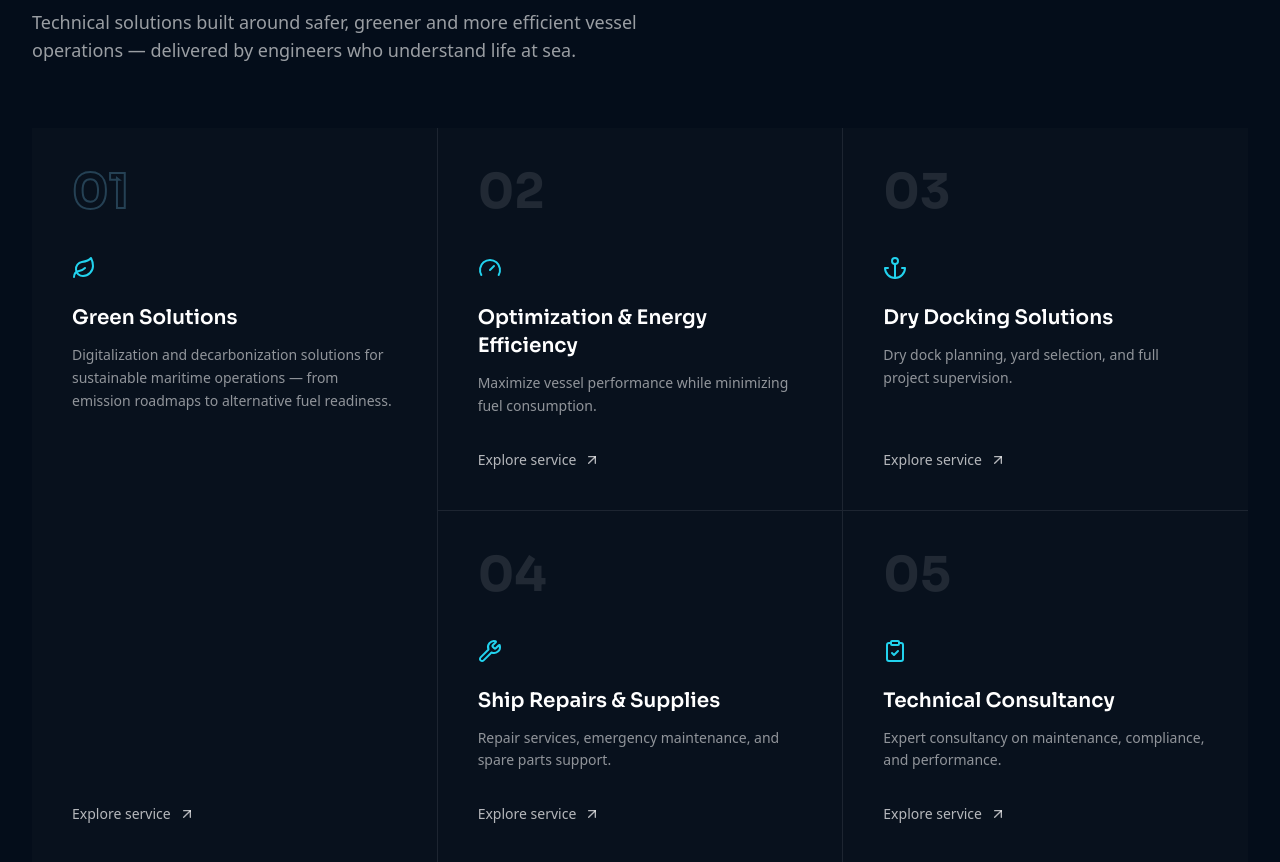
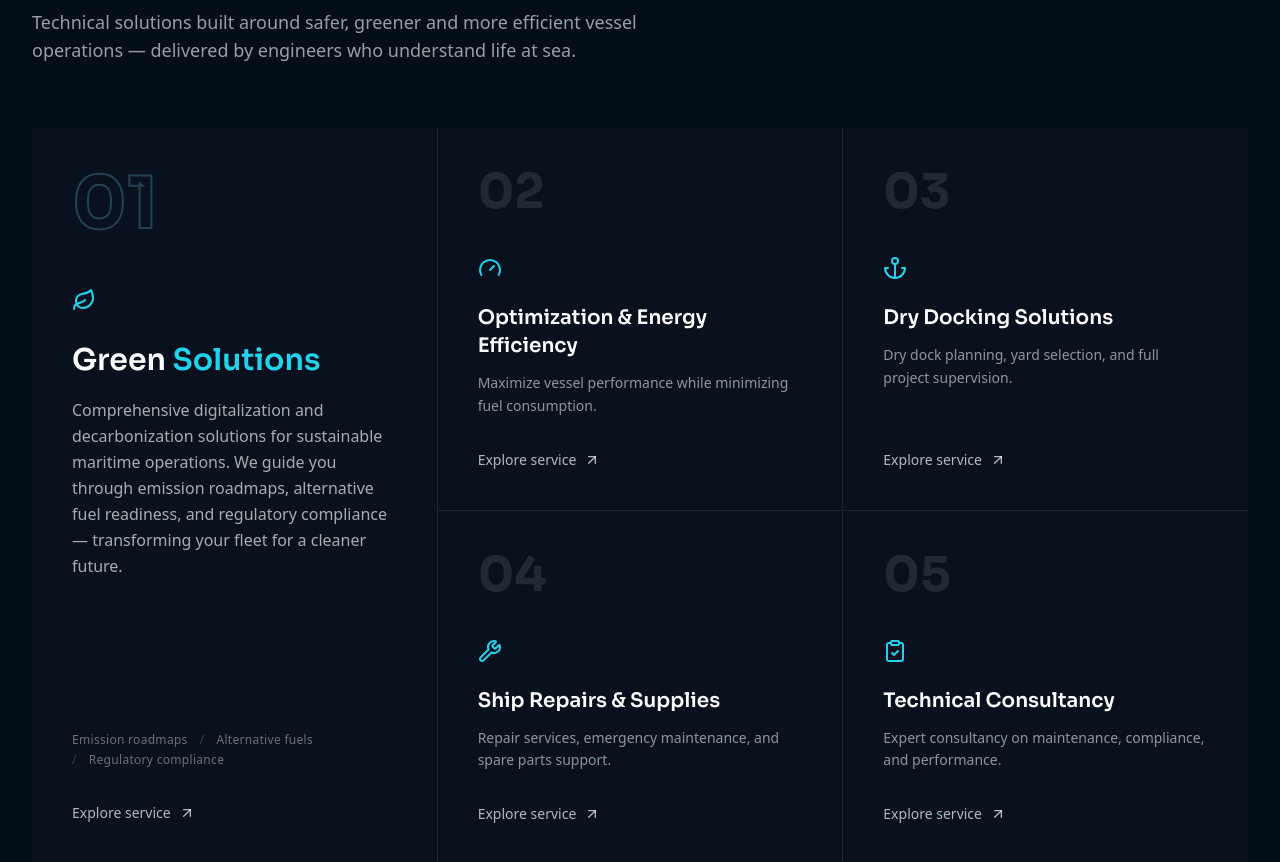
Before and after one commit to obeyyyy/marine_website, a Next.js app: page / in a window 1280 px wide. Shown: the part 1460-2322 px from the top of the page. Built offline with nearby package versions, Linux system fonts and the light colour scheme.

Commit message:
Refine green solutions service card

```diff
--- a/src/components/Services.tsx
+++ b/src/components/Services.tsx
@@ -9,9 +9,10 @@ const services = [
     icon: Leaf,
     title: 'Green Solutions',
     description:
-      'Digitalization and decarbonization solutions for sustainable maritime operations — from emission roadmaps to alternative fuel readiness.',
+      'Comprehensive digitalization and decarbonization solutions for sustainable maritime operations. We guide you through emission roadmaps, alternative fuel readiness, and regulatory compliance — transforming your fleet for a cleaner future.',
     href: '/green-solutions',
     featured: true,
+    highlights: ['Emission roadmaps', 'Alternative fuels', 'Regulatory compliance'],
   },
   {
     icon: Gauge,
@@ -80,6 +81,40 @@ export default function Services() {
                   service.featured ? 'min-h-[420px]' : ''
                 }`}
               >
+                {service.featured ? (
+                  <>
+                    <span className="font-display text-7xl font-bold text-outline leading-none mb-12">
+                      {String(index + 1).padStart(2, '0')}
+                    </span>
+
+                    <service.icon className="h-6 w-6 text-accent-400 mb-8" />
+
+                    <h3 className="font-display text-3xl font-semibold mb-5 text-white leading-[1.1]">
+                      Green <span className="text-accent-400">Solutions</span>
+                    </h3>
+
+                    <p className="text-base leading-relaxed text-white/65 mb-8">
+                      {service.description}
+                    </p>
+
+                    <div className="mt-auto">
+                      <div className="flex flex-wrap gap-x-3 gap-y-1 mb-8 text-xs tracking-wide text-white/40">
+                        {service.highlights?.map((h, i) => (
+                          <span key={h}>
+                            {i > 0 && <span className="mr-3 text-white/20">/</span>}
+                            {h}
+                          </span>
+                        ))}
+                      </div>
+
+                      <div className="inline-flex items-center gap-2 text-sm font-medium text-white/70 group-hover:text-accent-400 transition-colors duration-300">
+                        Explore service
+                        <ArrowUpRight className="h-4 w-4 transition-transform duration-300 group-hover:translate-x-0.5 group-hover:-translate-y-0.5" />
+                      </div>
+                    </div>
+                  </>
+                ) : (
+                  <>
                     <span
                       className={`font-display text-5xl font-bold mb-10 ${
                         service.featured ? 'text-outline' : 'text-white/10'
@@ -103,6 +138,8 @@ export default function Services() {
                       Explore service
                       <ArrowUpRight className="h-4 w-4 transition-transform duration-300 group-hover:translate-x-0.5 group-hover:-translate-y-0.5" />
                     </div>
+                  </>
+                )}
               </Link>
             </motion.div>
           ))}
```
Lines whose indentation alone changed are shown as unchanged.
